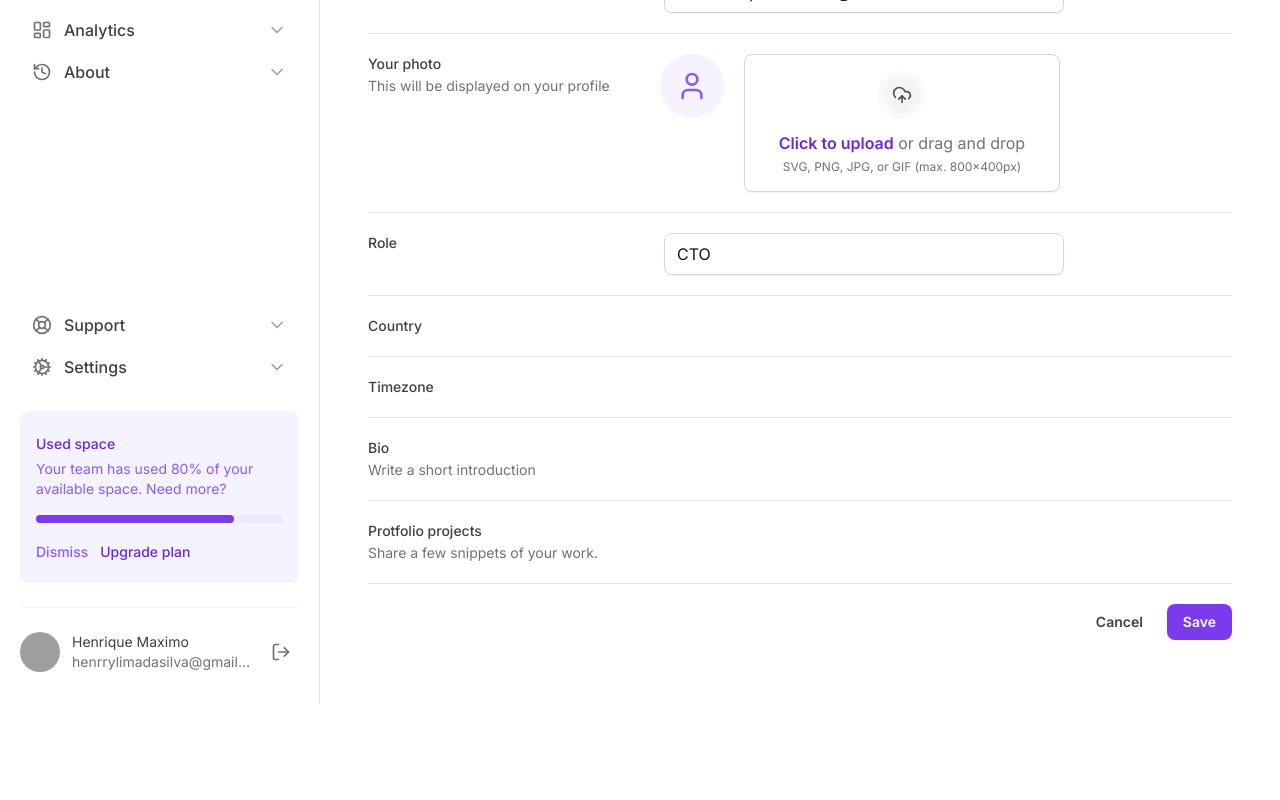
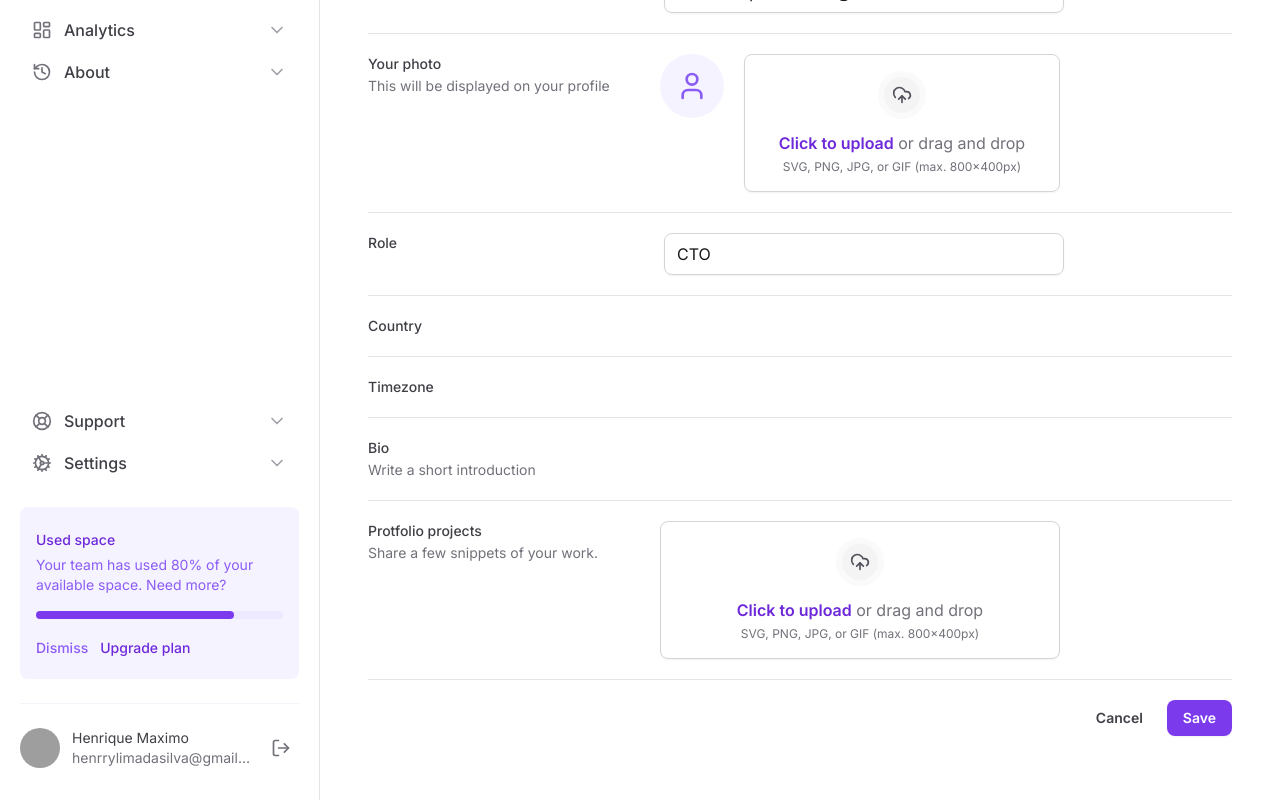
Before and after one commit to Henrry-Maximo/tailwind-next-rocketseat, a Next.js app: page / in a window 1280 px wide. Shown: the part 402-1202 px from the top of the page. Before the commit the page ends 1106 px from the top, so only its background shows below. Built offline with nearby package versions, Linux system fonts and the light colour scheme; grey boxes are pictures that could not be loaded.

Commit message:
✨feat: add file input component at app

```diff
--- a/src/app/page.tsx
+++ b/src/app/page.tsx
@@ -1,6 +1,7 @@
 import { SettingsTabs } from '@/components/SettingsTabs'
 import * as Input from '../components/Input/Input'
-import { Mail, UploadCloud, User } from 'lucide-react'
+import { Mail } from 'lucide-react'
+import * as FileInput from '@/components/Form/FileInput'
 
 export default function Home() {
   return (
@@ -89,34 +90,11 @@ export default function Home() {
                 This will be displayed on your profile
               </span>
             </label>
-            <div className="flex items-start gap-5">
-              <div className="flex h-16 w-16 items-center justify-center rounded-full bg-violet-50">
-                <User className="h-8 w-8 text-violet-500" />
-              </div>
-
-              <label
-                htmlFor="photo"
-                className="hover:bg-violet-25 group flex flex-1 cursor-pointer flex-col items-center gap-3 rounded-lg border border-zinc-300 px-6 py-4 text-center text-zinc-500 shadow-sm hover:border-violet-200"
-              >
-                <div className="border-6 rounded-full border-zinc-50 bg-zinc-100 p-2 group-hover:border-violet-50 group-hover:bg-violet-100">
-                  <UploadCloud className="h-5 w-5 text-zinc-600 group-hover:text-violet-600" />
-                </div>
-
-                <div className="flex flex-col items-center gap-1">
-                  <span className="text-ls">
-                    <span className="font-semibold text-violet-700">
-                      Click to upload
-                    </span>{' '}
-                    or drag and drop
-                  </span>
-                  <span className="text-xs">
-                    SVG, PNG, JPG, or GIF (max. 800x400px)
-                  </span>
-                </div>
-              </label>
-
-              <input type="file" className="sr-only" id="photo" />
-            </div>
+            <FileInput.Root className="flex items-start gap-5">
+              <FileInput.ImagePreview />
+              <FileInput.Trigger />
+              <FileInput.Control />
+            </FileInput.Root>
           </div>
 
           <div className="grid grid-cols-form gap-3 pt-5">
@@ -168,7 +146,10 @@ export default function Home() {
                 Share a few snippets of your work.
               </span>
             </label>
-            <div></div>
+            <FileInput.Root>
+              <FileInput.Trigger />
+              <FileInput.Control multiple />
+            </FileInput.Root>
           </div>
 
           <div className="flex items-center justify-end gap-2 pt-5">
--- /dev/null
+++ b/src/components/Form/FileInput/Control.tsx
@@ -0,0 +1,7 @@
+import { ComponentProps } from 'react'
+
+export type ControlProps = ComponentProps<'input'>
+
+export function Control(props: ControlProps) {
+  return <input type="file" className="sr-only" id="photo" {...props} />
+}
--- /dev/null
+++ b/src/components/Form/FileInput/ImagePreview.tsx
@@ -0,0 +1,9 @@
+import { User } from 'lucide-react'
+
+export function ImagePreview() {
+  return (
+    <div className="flex h-16 w-16 items-center justify-center rounded-full bg-violet-50">
+      <User className="h-8 w-8 text-violet-500" />
+    </div>
+  )
+}
--- /dev/null
+++ b/src/components/Form/FileInput/Root.tsx
@@ -0,0 +1,7 @@
+import { ComponentProps } from 'react'
+
+export type RootProps = ComponentProps<'div'>
+
+export function Root(props: RootProps) {
+  return <div {...props} />
+}
--- /dev/null
+++ b/src/components/Form/FileInput/Trigger.tsx
@@ -0,0 +1,22 @@
+import { UploadCloud } from 'lucide-react'
+
+export function Trigger() {
+  return (
+    <label
+      htmlFor="photo"
+      className="hover:bg-violet-25 group flex flex-1 cursor-pointer flex-col items-center gap-3 rounded-lg border border-zinc-300 px-6 py-4 text-center text-zinc-500 shadow-sm hover:border-violet-200 hover:text-violet-500"
+    >
+      <div className="border-6 rounded-full border-zinc-50 bg-zinc-100 p-2 group-hover:border-violet-50 group-hover:bg-violet-100">
+        <UploadCloud className="h-5 w-5 text-zinc-600 group-hover:text-violet-600" />
+      </div>
+
+      <div className="flex flex-col items-center gap-1">
+        <span className="text-ls">
+          <span className="font-semibold text-violet-700">Click to upload</span>{' '}
+          or drag and drop
+        </span>
+        <span className="text-xs">SVG, PNG, JPG, or GIF (max. 800x400px)</span>
+      </div>
+    </label>
+  )
+}
--- /dev/null
+++ b/src/components/Form/FileInput/index.tsx
@@ -0,0 +1,6 @@
+import { Control } from './Control'
+import { ImagePreview } from './ImagePreview'
+import { Root } from './Root'
+import { Trigger } from './Trigger'
+
+export { Control, ImagePreview, Root, Trigger }
```
